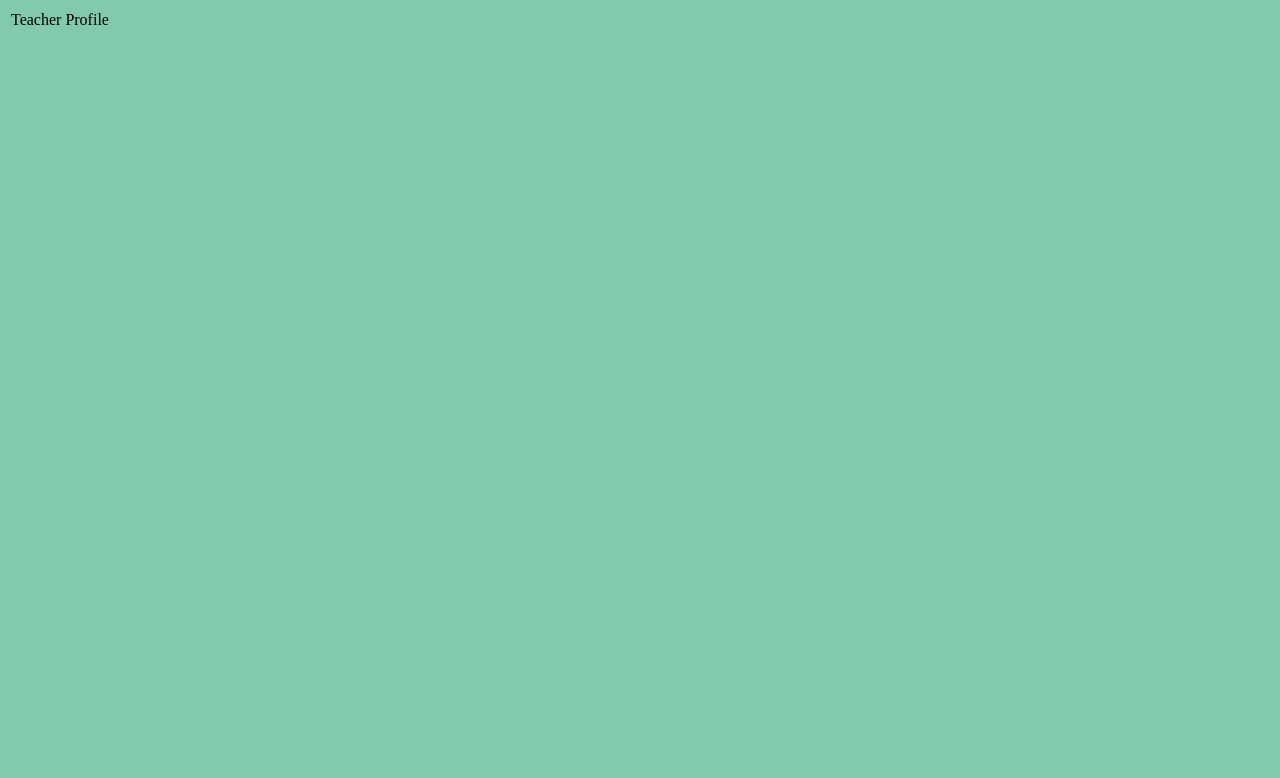
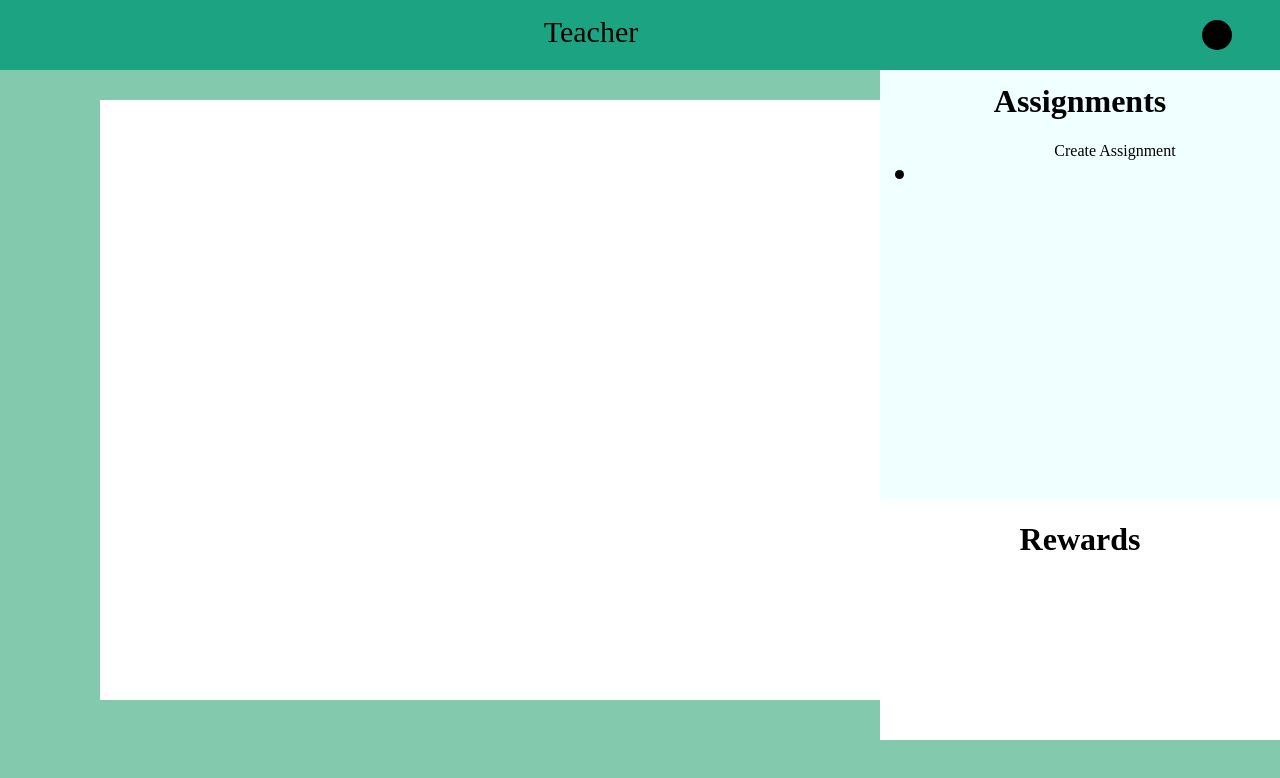
Before and after one commit to Mena-GX/VTHACKS12, a plain HTML site: page teacher_class.html in a window 1280 px wide. Drawn offline with Linux system fonts and the light colour scheme.

Commit message:
Teacher_Class Formatting
Formatting the general framework for the teacher_class page

```diff
--- a/styles.css
+++ b/styles.css
@@ -84,3 +84,32 @@ li{
     height:620px;
     margin:0 auto;
 }
+
+#students{
+    background-color: white;
+    position:absolute;
+    top:100px;
+    left:100px;
+    width: 800px;
+    height:600px;
+}
+
+#assignments{
+    background-color:azure;
+    height:450px;
+    width:400px;
+    position: absolute;
+    right:0;
+    list-style-type: none;
+    text-align: center;
+}
+
+#reward{
+    background-color:white;
+    height:240px;
+    width:400px;
+    position:absolute;
+    right:0;
+    top:500px;
+    text-align: center;
+}
--- a/teacher_class.html
+++ b/teacher_class.html
@@ -9,26 +9,43 @@
 </head>
 <body>
     <div id = "header">
-        <table>
-            <tr>
-                <td>Teacher</td>
-                <td>Profile</td>
-            </tr>
-        </table>
+        <ul id = "navbar">
+            <li style = "width:90%; text-align: center;">Teacher</li>
+            <li style = "text-align: right; vertical-align: middle; padding:20px;">
+                <a href = "student_profile.html">
+                    <div class = "dot" >
+                    </div>
+                </a>
+            </li>
+        </ul>
     </div>
 
     <div id = "body">
 
         <div id = "students">
-
+            <table>
+                <tr>
+                    <td></td>
+                </tr>
+            </table>
         </div>
 
         <div id = "assignments">
+            <h1>Assignments</h1>
 
+            <ul>
+                <li>
+
+                </li>
+            </ul>
+
+            <p>Create Assignment</p>
         </div>
 
         <div id = "reward">
+            <h1>Rewards</h1>
 
+            <div id = "pokeball_placeholder"></div>
         </div>
     </div>
 </body>
```
Also changed, not shown: teacher_home.html (+2 -2 lines).
